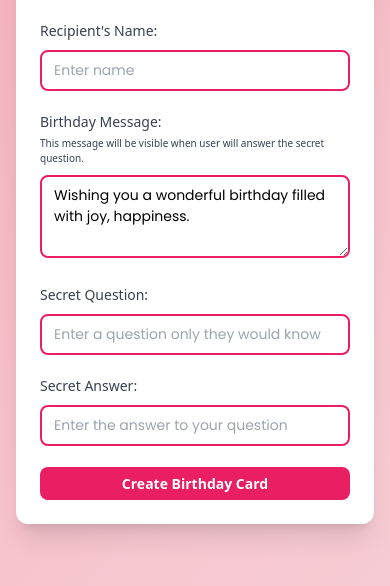
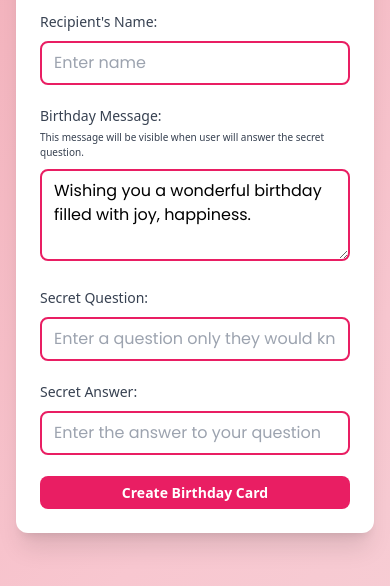
Before and after one commit to Sudhanshu934/birthday-special, a plain HTML site: page index.html in a window 390 px wide. Shown: the part 242-828 px from the top of the page. Drawn offline with nearby package versions, Linux system fonts and the light colour scheme.

Commit message:
setting font to 16px

```diff
--- a/index.html
+++ b/index.html
@@ -11,6 +11,11 @@
     <link href="https://fonts.googleapis.com/css2?family=Dancing+Script:wght@700&family=Pacifico&family=Poppins:wght@400;600;700&display=swap" rel="stylesheet">
     <style>
 
+    input,
+textarea,
+select {
+  font-size: 16px; /* Prevents mobile zoom */
+}
 
 
         .envelope-container {
@@ -595,6 +600,12 @@
                 width: 280px;
                 height: 192.5px;
             }
+
+            input,
+  textarea,
+  select {
+    font-size: 16px !important;
+  }
 
             .content {
         font-size: inherit; /* Resets to default (desktop) size */
```
